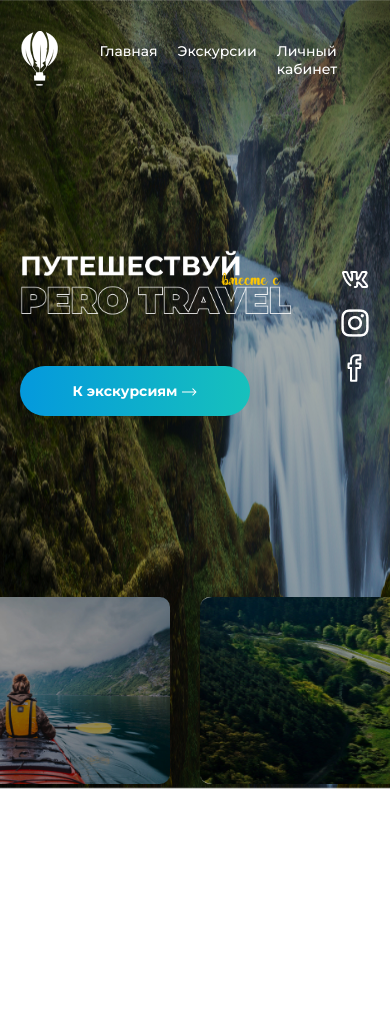
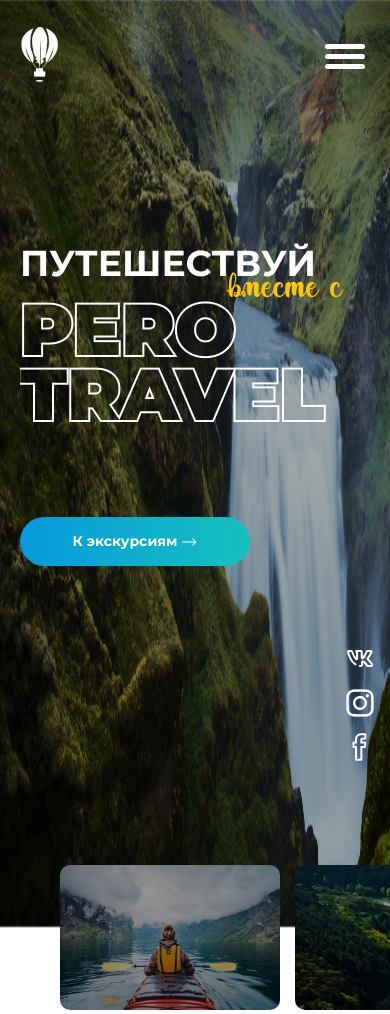
Before and after one commit to DrumPire/pero-travel, a plain HTML site: page index.html in a window 390 px wide. Before the commit the page ends 844 px from the top, so only its background shows below. Drawn offline with Linux system fonts and the light colour scheme; files whose address does not match are found by name.

Commit message:
added mobile responsive

```diff
--- a/index.html
+++ b/index.html
@@ -40,6 +40,7 @@
     <section class="hero-section container">
       <div class="hero">
         <img src="img/title.png" alt="title-img" class="title-img">
+        <img src="img/mobile-title.png" alt="title-img" class="mobile-title-img">
         <a href="#" class="hero-btn">К экскурсиям <img src="img/arrow-btn.svg" alt="Arrow icon"></a>
       </div>
       <div class="social">
--- a/sass/style.sass
+++ b/sass/style.sass
@@ -42,7 +42,8 @@ body
       background-color: transparent
       justify-content: space-between
       flex-direction: column
-
+.mobile-title-img
+  display: none
 .btn
   &-line
     display: block
@@ -146,16 +147,47 @@ body
       height: 187px
   .first
     right: 200px
-@media (min-width: 768px)
+@media (max-width: 768px)
   .menu
     &-list
       display: none
     &-item:not(:last-child)
       margin-bottom: 15px
       padding: 0
+  .hero-btn
+    display: inline-block
+    margin-top: 90px
   .mobile
     &-menu
       &-item
         color: #000
       &-btn
         display: flex
+  .title-img
+    display: none
+  .mobile-title-img
+    display: block
+  .hero-slide
+    bottom: -58px
+@media (max-width: 522px)
+  .slide
+    &-img
+      max-width: 250px
+      margin-right: 0
+  .first
+    right: 143px
+  .mobile-menu-list
+    width: 200px
+@media (max-width: 428px)
+  .hero-slide
+    bottom: -200px
+  .main-bg
+    height: 928px
+  .social
+    position: relative
+    top: 300px
+  .slide-img
+    width: 220px
+    height: 145px
+  .first
+    right: 110px
```
Also changed, not shown: css/style.css, img/mobile-title.png (added), 1 other file.
